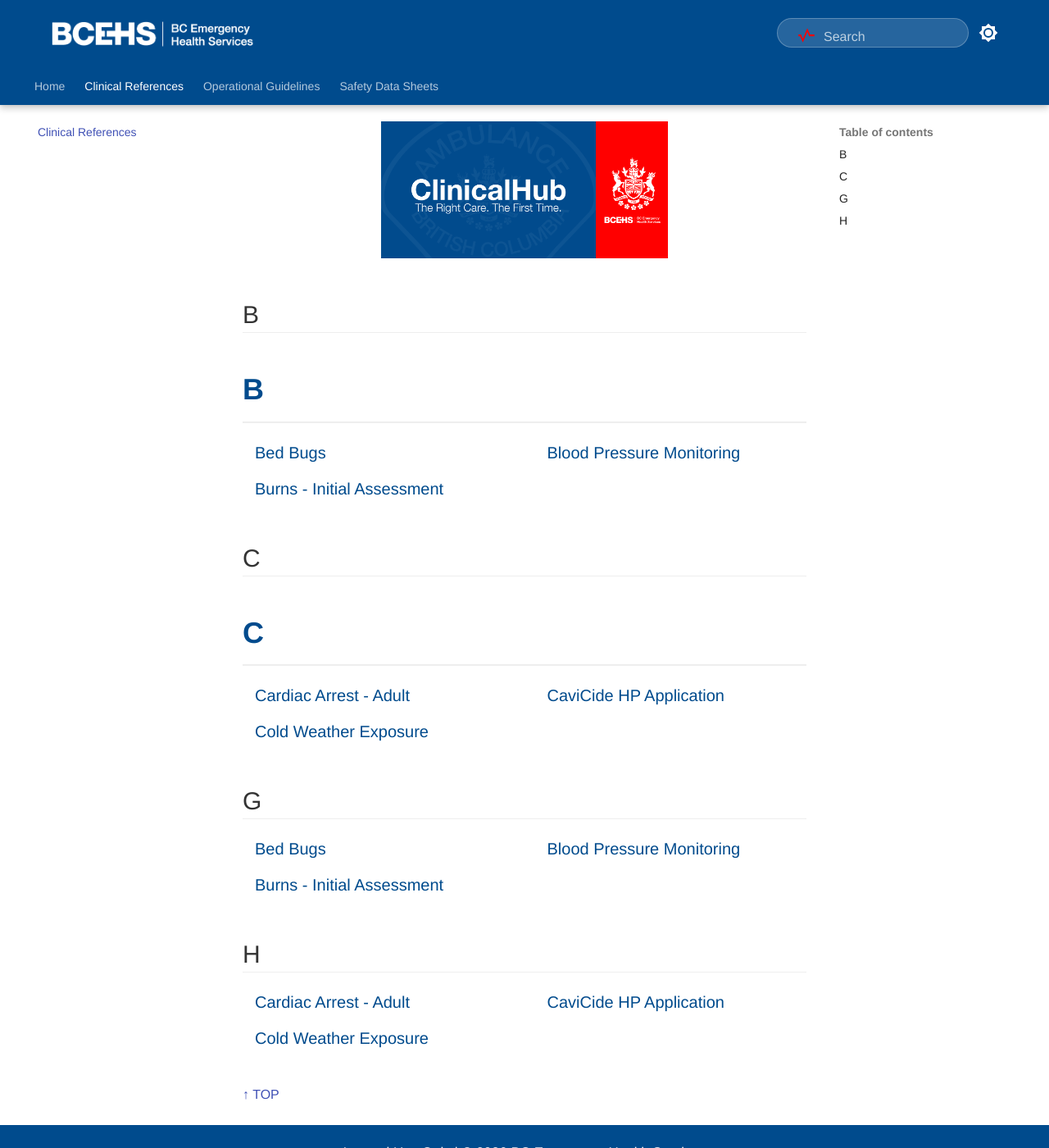
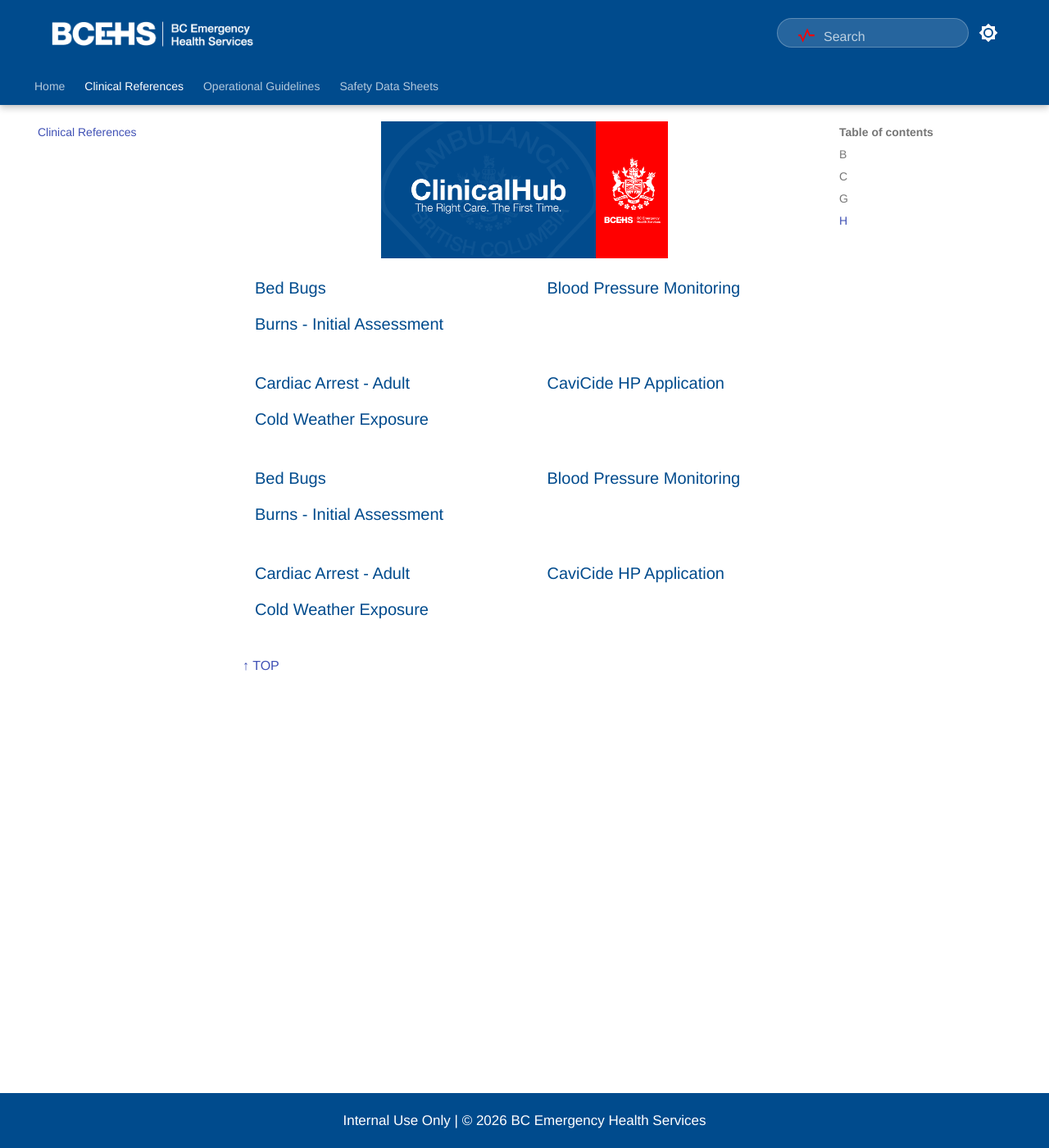
Before and after one commit to bcehsclinicalhub/TangoBot, an MkDocs documentation site: the page built from docs/clinical/index.md, in a window 1280 px wide and 1400 px high. Shown: the whole window at 82% size. Built offline with MkDocs 1.6.1 and Material for MkDocs 9.7.7, drawn with Linux system fonts in a browser that asks for light colours.

```diff
--- a/docs/clinical/index.md
+++ b/docs/clinical/index.md
@@ -4,7 +4,6 @@
 </div>
 
 ## B { #B }
-<div class="index-section-header">B</div>
 <div class="index-grid">
     <a href="bed-bugs-procedure/">Bed Bugs</a>
     <a href="bp-monitoring/">Blood Pressure Monitoring</a>
@@ -12,7 +11,6 @@
 </div>
 
 ## C { #C }
-<div class="index-section-header">C</div>
 <div class="index-grid">
     <a href="cardiac-arrest/">Cardiac Arrest - Adult</a>
     <a href="cavicide-sds/">CaviCide HP Application</a>
--- a/docs/stylesheets/extra.css
+++ b/docs/stylesheets/extra.css
@@ -153,7 +153,6 @@
     width: 1.5rem;
     height: 1.5rem;
 }
-}
 
 /* --- TOC GHOST HEADER FIX --- */
 /* This hides the standard ## B headers so they don't clutter the page,
```
Also changed, not shown: docs/index.md (+2 -1 lines).
